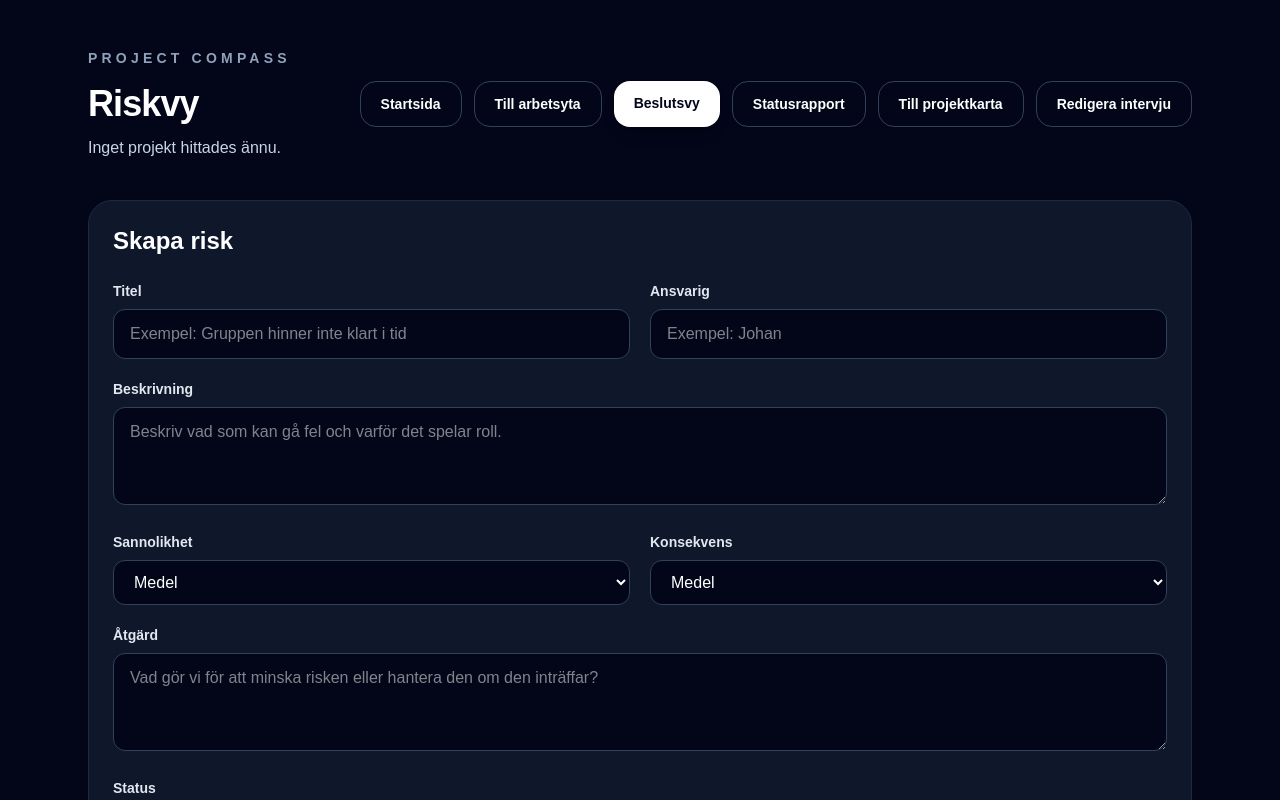
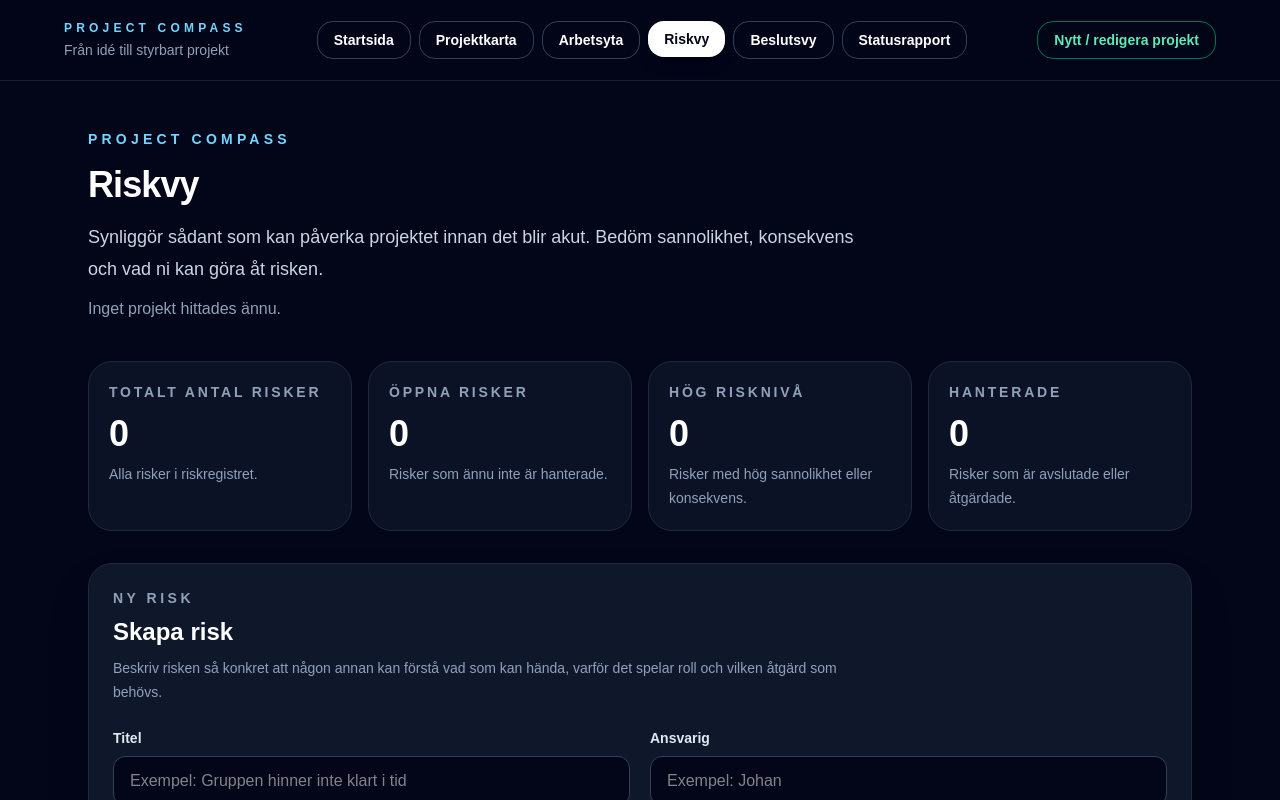
Before and after one commit to Zion8a/project-compass, a Next.js app: page /project-risks in a window 1280 px wide. Shown: the top 800 px of the page. Built offline with nearby package versions, Linux system fonts and the light colour scheme.

Commit message:
Use shared header on risk view

```diff
--- a/src/app/project-risks/page.tsx
+++ b/src/app/project-risks/page.tsx
@@ -1,7 +1,7 @@
 "use client";
 
-import Link from "next/link";
 import { useEffect, useState } from "react";
+import AppHeader from "../../components/AppHeader";
 
 type ProjectInterviewData = {
   projectName: string;
@@ -101,74 +101,78 @@ export default function ProjectRisksPage() {
     );
   }
 
+  const openRisks = risks.filter((risk) => risk.status !== "handled").length;
+  const highRisks = risks.filter(
+    (risk) => risk.probability === "high" || risk.impact === "high",
+  ).length;
+  const handledRisks = risks.filter((risk) => risk.status === "handled").length;
+
   return (
     <main className="min-h-screen bg-slate-950 text-white">
+      <AppHeader currentPage="project-risks" />
+
       <section className="mx-auto max-w-6xl px-6 py-12">
-        <div className="mb-10 flex flex-col gap-4 sm:flex-row sm:items-center sm:justify-between">
-          <div>
-            <p className="mb-4 text-sm font-semibold uppercase tracking-[0.3em] text-slate-400">
+        <div className="mb-10">
+          <p className="mb-4 text-sm font-semibold uppercase tracking-[0.3em] text-sky-300">
             Project Compass
           </p>
 
           <h1 className="text-4xl font-bold tracking-tight">Riskvy</h1>
 
-            <p className="mt-3 text-slate-300">
+          <p className="mt-4 max-w-3xl text-lg leading-8 text-slate-300">
+            Synliggör sådant som kan påverka projektet innan det blir akut.
+            Bedöm sannolikhet, konsekvens och vad ni kan göra åt risken.
+          </p>
+
+          <p className="mt-3 text-slate-400">
             {project?.projectName
               ? `Projekt: ${project.projectName}`
               : "Inget projekt hittades ännu."}
           </p>
         </div>
 
-          <div className="flex flex-col gap-3 sm:flex-row sm:flex-wrap sm:justify-end">
-            <Link
-              href="/"
-              className="rounded-2xl border border-slate-700 px-5 py-3 text-sm font-semibold text-white hover:bg-slate-900"
-            >
-              Startsida
-            </Link>
+        <div className="mb-8 grid gap-4 md:grid-cols-4">
+          <SummaryCard
+            title="Totalt antal risker"
+            value={risks.length.toString()}
+            text="Alla risker i riskregistret."
+          />
 
-            <Link
-              href="/project-board"
-              className="rounded-2xl border border-slate-700 px-5 py-3 text-sm font-semibold text-white hover:bg-slate-900"
-            >
-              Till arbetsyta
-            </Link>
+          <SummaryCard
+            title="Öppna risker"
+            value={openRisks.toString()}
+            text="Risker som ännu inte är hanterade."
+          />
 
-            <Link
-              href="/project-decisions"
-              className="rounded-2xl bg-white px-5 py-3 text-sm font-semibold text-slate-950 shadow-lg hover:bg-slate-200"
-            >
-              Beslutsvy
-            </Link>
+          <SummaryCard
+            title="Hög risknivå"
+            value={highRisks.toString()}
+            text="Risker med hög sannolikhet eller konsekvens."
+          />
 
-            <Link
-              href="/project-report"
-              className="rounded-2xl border border-slate-700 px-5 py-3 text-sm font-semibold text-white hover:bg-slate-900"
-            >
-              Statusrapport
-            </Link>
-
-            <Link
-              href="/project-map"
-              className="rounded-2xl border border-slate-700 px-5 py-3 text-sm font-semibold text-white hover:bg-slate-900"
-            >
-              Till projektkarta
-            </Link>
-
-            <Link
-              href="/new-project"
-              className="rounded-2xl border border-slate-700 px-5 py-3 text-sm font-semibold text-white hover:bg-slate-900"
-            >
-              Redigera intervju
-            </Link>
-          </div>
+          <SummaryCard
+            title="Hanterade"
+            value={handledRisks.toString()}
+            text="Risker som är avslutade eller åtgärdade."
+          />
         </div>
 
         <form
           onSubmit={handleCreateRisk}
-          className="rounded-3xl border border-slate-800 bg-slate-900 p-6"
+          className="rounded-3xl border border-slate-800 bg-slate-900 p-6 shadow-2xl"
         >
+          <div className="flex flex-col gap-2">
+            <p className="text-sm font-semibold uppercase tracking-[0.25em] text-slate-400">
+              Ny risk
+            </p>
+
             <h2 className="text-2xl font-bold">Skapa risk</h2>
+
+            <p className="max-w-3xl text-sm leading-6 text-slate-400">
+              Beskriv risken så konkret att någon annan kan förstå vad som kan
+              hända, varför det spelar roll och vilken åtgärd som behövs.
+            </p>
+          </div>
 
           <div className="mt-6 grid gap-5 md:grid-cols-2">
             <div>
@@ -180,7 +184,7 @@ export default function ProjectRisksPage() {
                 value={title}
                 onChange={(event) => setTitle(event.target.value)}
                 placeholder="Exempel: Gruppen hinner inte klart i tid"
-                className="mt-2 w-full rounded-xl border border-slate-700 bg-slate-950 px-4 py-3 text-white outline-none focus:border-white"
+                className="mt-2 w-full rounded-xl border border-slate-700 bg-slate-950 px-4 py-3 text-white outline-none focus:border-sky-300"
                 required
               />
             </div>
@@ -194,7 +198,7 @@ export default function ProjectRisksPage() {
                 value={owner}
                 onChange={(event) => setOwner(event.target.value)}
                 placeholder="Exempel: Johan"
-                className="mt-2 w-full rounded-xl border border-slate-700 bg-slate-950 px-4 py-3 text-white outline-none focus:border-white"
+                className="mt-2 w-full rounded-xl border border-slate-700 bg-slate-950 px-4 py-3 text-white outline-none focus:border-sky-300"
               />
             </div>
 
@@ -207,7 +211,7 @@ export default function ProjectRisksPage() {
                 onChange={(event) => setDescription(event.target.value)}
                 placeholder="Beskriv vad som kan gå fel och varför det spelar roll."
                 rows={3}
-                className="mt-2 w-full rounded-xl border border-slate-700 bg-slate-950 px-4 py-3 text-white outline-none focus:border-white"
+                className="mt-2 w-full rounded-xl border border-slate-700 bg-slate-950 px-4 py-3 text-white outline-none focus:border-sky-300"
               />
             </div>
 
@@ -220,7 +224,7 @@ export default function ProjectRisksPage() {
                 onChange={(event) =>
                   setProbability(event.target.value as RiskLevel)
                 }
-                className="mt-2 w-full rounded-xl border border-slate-700 bg-slate-950 px-4 py-3 text-white outline-none focus:border-white"
+                className="mt-2 w-full rounded-xl border border-slate-700 bg-slate-950 px-4 py-3 text-white outline-none focus:border-sky-300"
               >
                 {riskLevels.map((level) => (
                   <option key={level.id} value={level.id}>
@@ -237,7 +241,7 @@ export default function ProjectRisksPage() {
               <select
                 value={impact}
                 onChange={(event) => setImpact(event.target.value as RiskLevel)}
-                className="mt-2 w-full rounded-xl border border-slate-700 bg-slate-950 px-4 py-3 text-white outline-none focus:border-white"
+                className="mt-2 w-full rounded-xl border border-slate-700 bg-slate-950 px-4 py-3 text-white outline-none focus:border-sky-300"
               >
                 {riskLevels.map((level) => (
                   <option key={level.id} value={level.id}>
@@ -256,7 +260,7 @@ export default function ProjectRisksPage() {
                 onChange={(event) => setAction(event.target.value)}
                 placeholder="Vad gör vi för att minska risken eller hantera den om den inträffar?"
                 rows={3}
-                className="mt-2 w-full rounded-xl border border-slate-700 bg-slate-950 px-4 py-3 text-white outline-none focus:border-white"
+                className="mt-2 w-full rounded-xl border border-slate-700 bg-slate-950 px-4 py-3 text-white outline-none focus:border-sky-300"
               />
             </div>
 
@@ -267,7 +271,7 @@ export default function ProjectRisksPage() {
               <select
                 value={status}
                 onChange={(event) => setStatus(event.target.value as RiskStatus)}
-                className="mt-2 w-full rounded-xl border border-slate-700 bg-slate-950 px-4 py-3 text-white outline-none focus:border-white"
+                className="mt-2 w-full rounded-xl border border-slate-700 bg-slate-950 px-4 py-3 text-white outline-none focus:border-sky-300"
               >
                 {riskStatuses.map((riskStatus) => (
                   <option key={riskStatus.id} value={riskStatus.id}>
@@ -287,17 +291,24 @@ export default function ProjectRisksPage() {
         </form>
 
         <section className="mt-10">
-          <div className="mb-4 flex items-center justify-between">
-            <h2 className="text-2xl font-bold">Riskregister</h2>
+          <div className="mb-4 flex flex-col gap-3 sm:flex-row sm:items-center sm:justify-between">
+            <div>
+              <p className="text-sm font-semibold uppercase tracking-[0.25em] text-slate-400">
+                Riskregister
+              </p>
 
-            <span className="rounded-full bg-slate-800 px-4 py-2 text-sm text-slate-300">
+              <h2 className="mt-2 text-2xl font-bold">Aktuella risker</h2>
+            </div>
+
+            <span className="w-fit rounded-full bg-slate-800 px-4 py-2 text-sm text-slate-300">
               {risks.length} risker
             </span>
           </div>
 
           {risks.length === 0 ? (
             <div className="rounded-3xl border border-slate-800 bg-slate-900/70 p-8 text-slate-300">
-              Inga risker är skapade ännu.
+              Inga risker är skapade ännu. Lägg till första risken ovan för att
+              börja bygga projektets riskbild.
             </div>
           ) : (
             <div className="grid gap-5">
@@ -325,7 +336,7 @@ export default function ProjectRisksPage() {
                           event.target.value as RiskStatus,
                         )
                       }
-                      className="rounded-xl border border-slate-700 bg-slate-950 px-3 py-2 text-sm text-white outline-none focus:border-white"
+                      className="rounded-xl border border-slate-700 bg-slate-950 px-3 py-2 text-sm text-white outline-none focus:border-sky-300"
                     >
                       {riskStatuses.map((riskStatus) => (
                         <option key={riskStatus.id} value={riskStatus.id}>
@@ -378,6 +389,28 @@ export default function ProjectRisksPage() {
   );
 }
 
+function SummaryCard({
+  title,
+  value,
+  text,
+}: {
+  title: string;
+  value: string;
+  text: string;
+}) {
+  return (
+    <article className="rounded-3xl border border-slate-800 bg-slate-900/70 p-5">
+      <p className="text-sm font-semibold uppercase tracking-[0.2em] text-slate-400">
+        {title}
+      </p>
+
+      <p className="mt-3 text-4xl font-bold text-white">{value}</p>
+
+      <p className="mt-2 text-sm leading-6 text-slate-400">{text}</p>
+    </article>
+  );
+}
+
 function RiskMeta({ label, value }: { label: string; value: string }) {
   return (
     <div className="rounded-2xl border border-slate-800 bg-slate-950 p-4">
```
Lines whose indentation alone changed are shown as unchanged.
